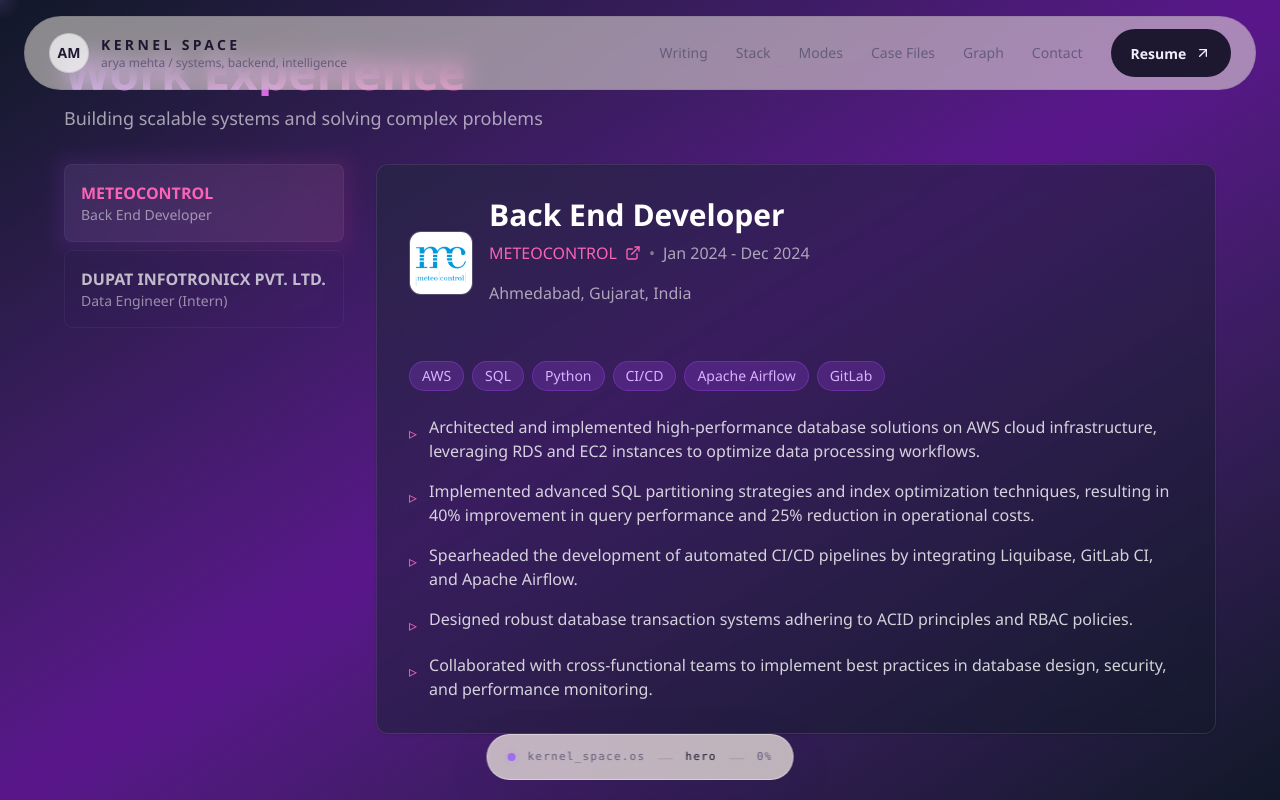
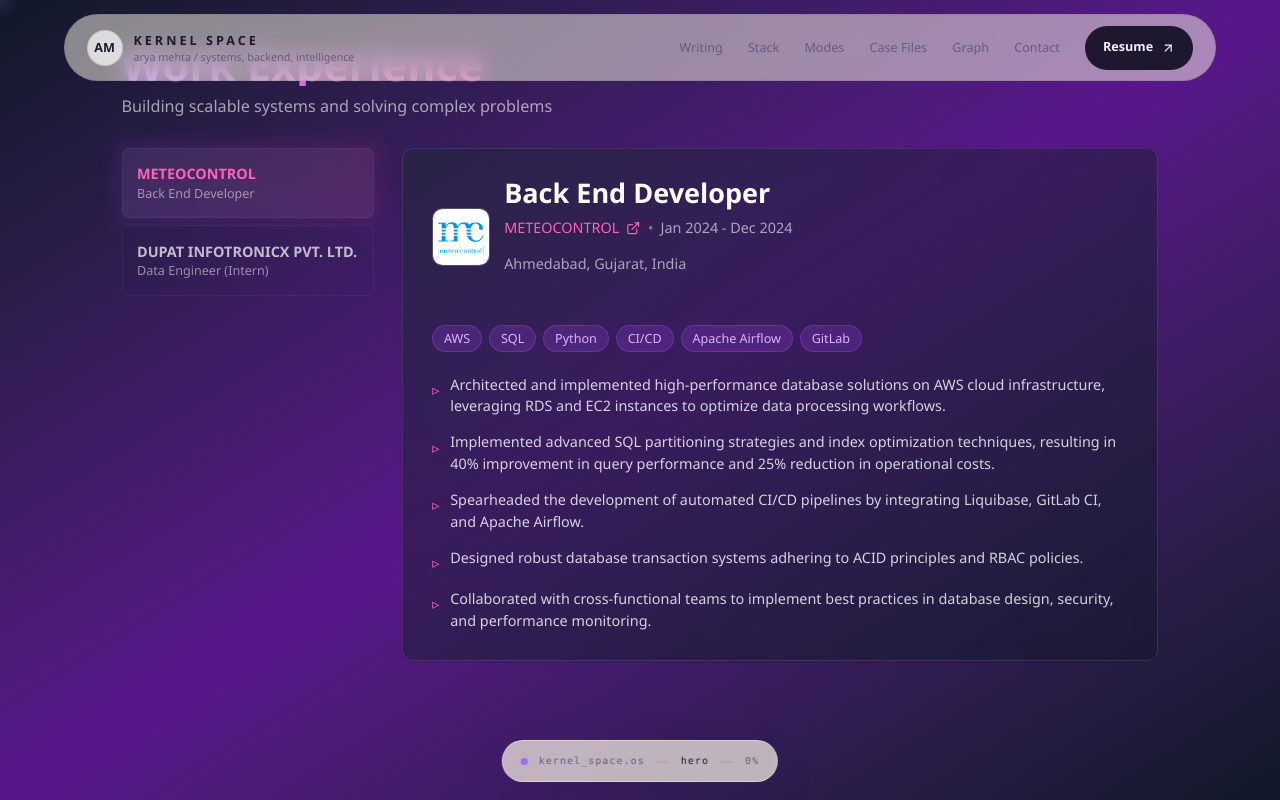
Before and after one commit to aryaMehta26/portfolio, a Next.js app: page /experience in a window 1280 px wide. Built offline with nearby package versions, Linux system fonts and the light colour scheme.

Commit message:
style: set default root scaling to 90% on desktop screens

```diff
--- a/src/app/globals.css
+++ b/src/app/globals.css
@@ -26,6 +26,12 @@
 
 html {
   scroll-behavior: smooth;
+}
+
+@media (min-width: 768px) {
+  html {
+    font-size: 90%;
+  }
 }
 
 body {
```
